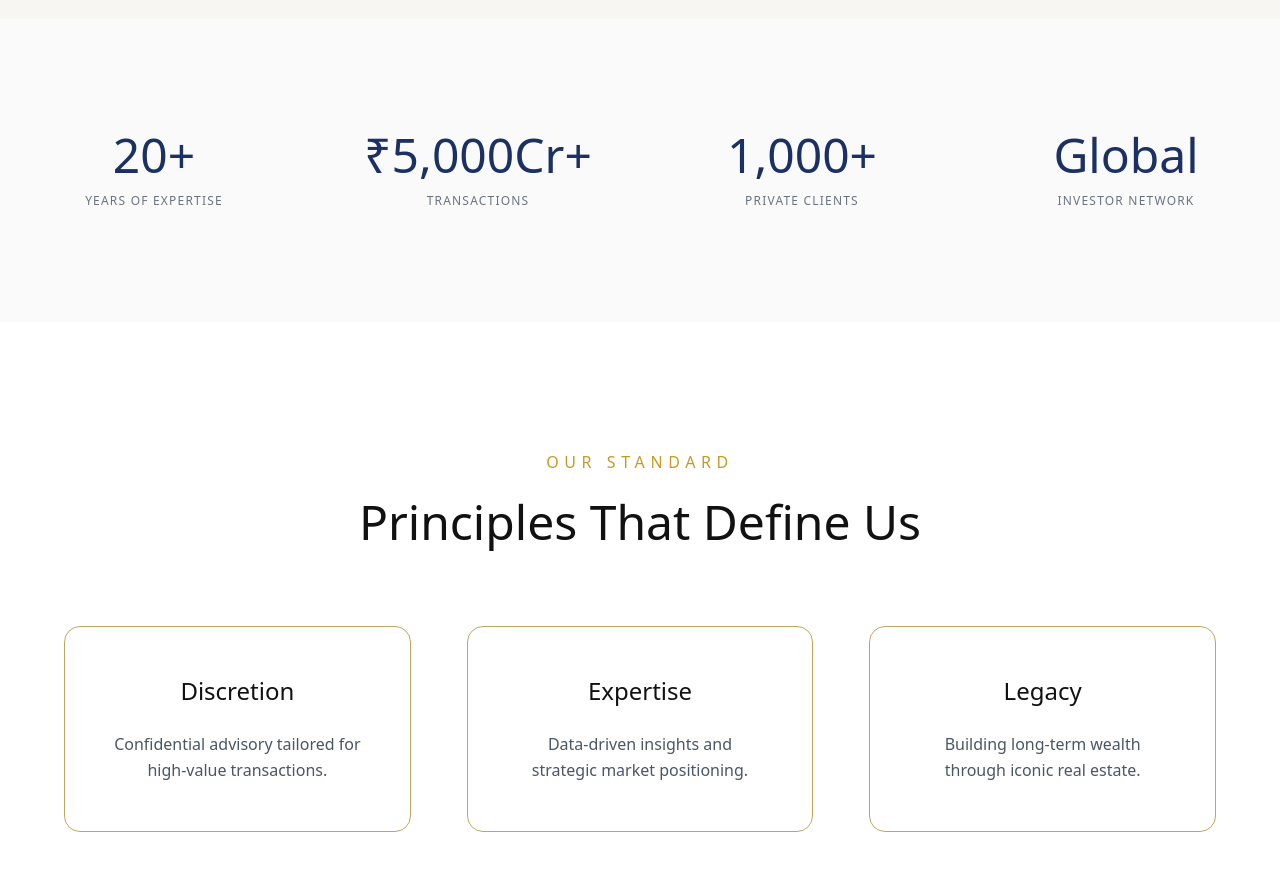
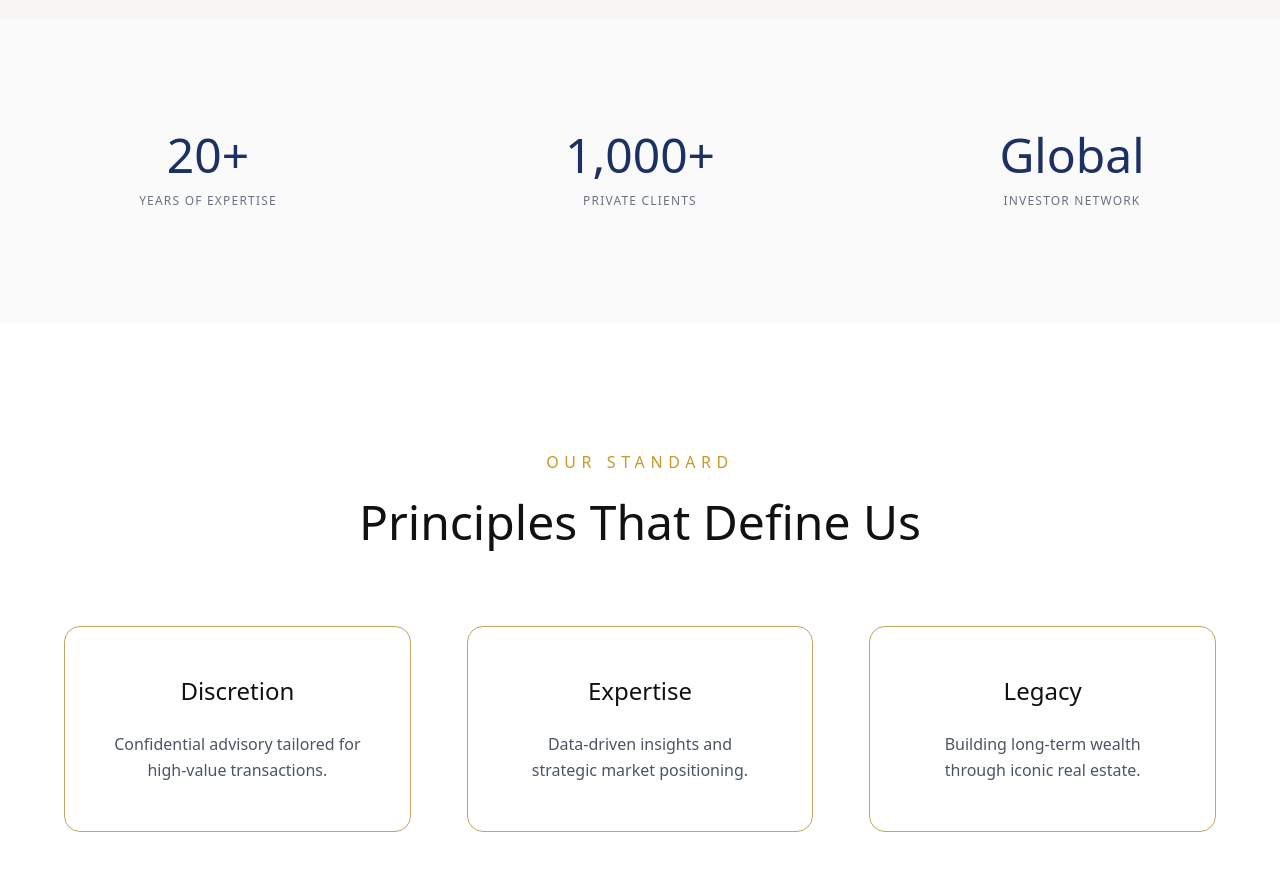
Before and after one commit to shilpa-kukreja/Tanushree-, a Next.js app: page /about in a window 1280 px wide. Shown: the part 1780-2651 px from the top of the page. Built offline with nearby package versions, Linux system fonts and the light colour scheme.

Commit message:
some about changes

```diff
--- a/src/app/about/page.jsx
+++ b/src/app/about/page.jsx
@@ -91,10 +91,10 @@
       {/* STATS */}
       <section className="sm:py-28 py-14 bg-[#fafafa]">
         <div className="max-w-7xl mx-auto px-5 sm:px-6">
-          <div className="grid grid-cols-2 md:grid-cols-4 gap-y-12 gap-x-6 md:gap-16 text-center">
+          <div className="grid grid-cols-2 md:grid-cols-3 gap-y-12 gap-x-6 md:gap-16 text-center">
             {[
               { number: "20+", label: "Years of Expertise" },
-              { number: "₹5,000Cr+", label: "Transactions" },
+              // { number: "₹5,000Cr+", label: "Transactions" },
               { number: "1,000+", label: "Private Clients" },
               { number: "Global", label: "Investor Network" },
             ].map((item, index) => (
```
